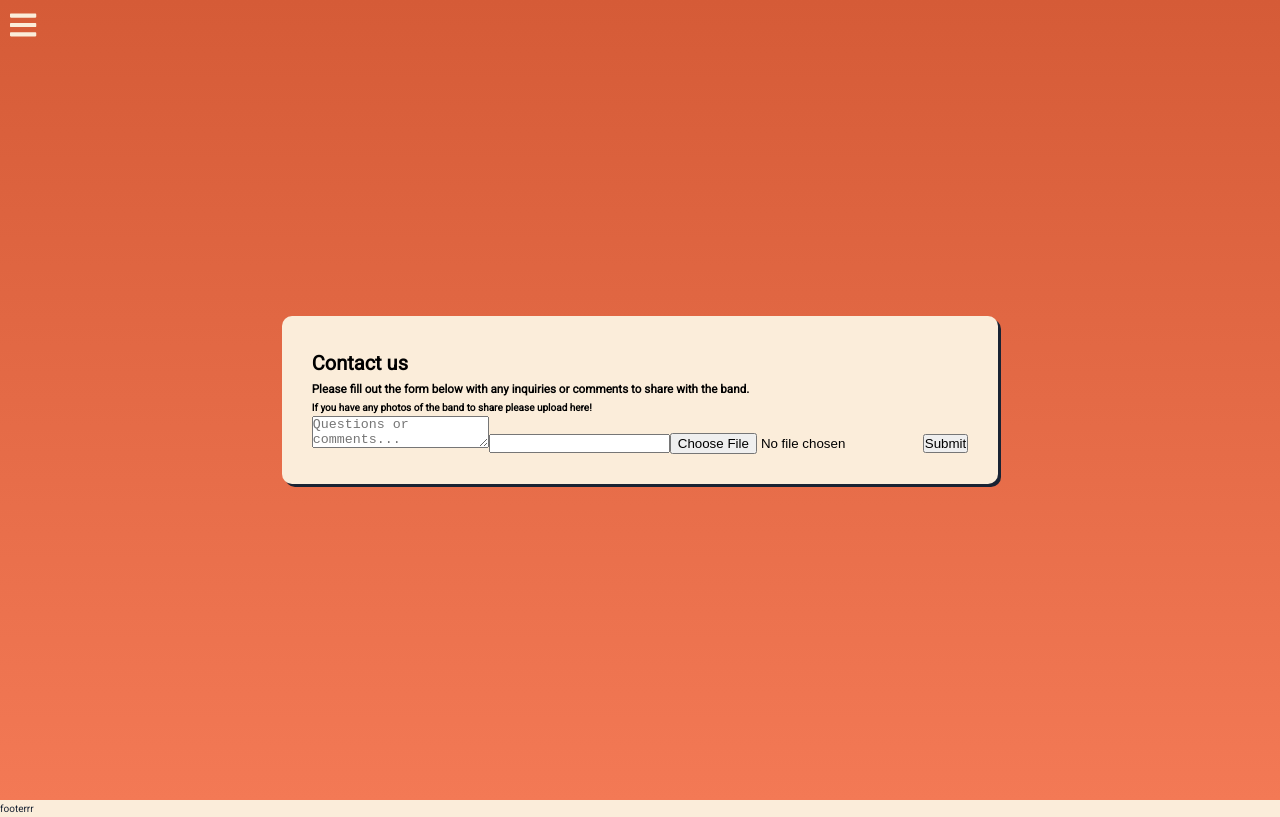
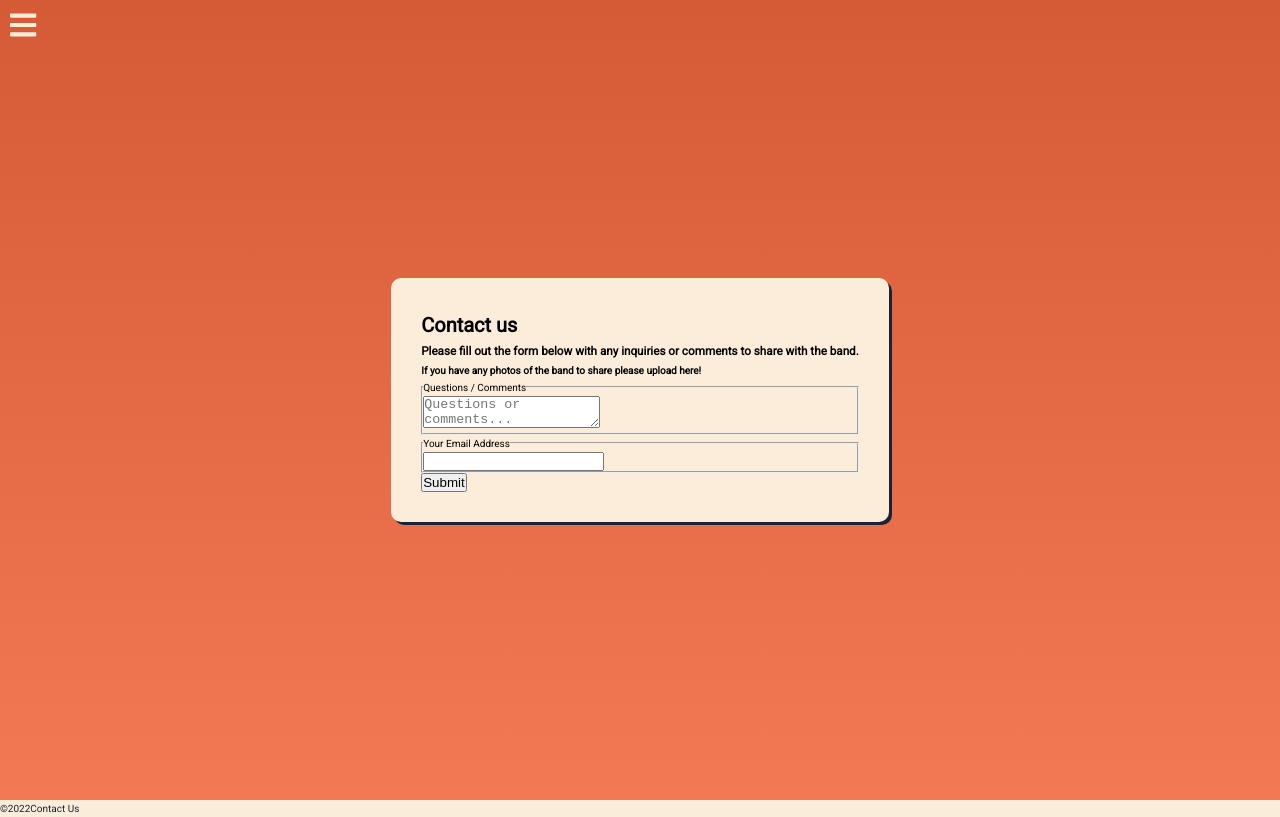
Before and after one commit to kennja05/pcwb-V2, a React (Create React App) app: page /contact in a window 1280 px wide. Built offline with nearby package versions, Linux system fonts and the light colour scheme.

Commit message:
remove file upload from contact form

```diff
--- a/src/pages/contactForm.tsx
+++ b/src/pages/contactForm.tsx
@@ -33,9 +33,14 @@ export default function contactForm(){
                     please upload here!
                 </h4>
                <form>
-                    <textarea placeholder='Questions or comments...'></textarea>
-                    <input type='email' />
-                    <input type='file' />
+                   <fieldset>
+                       <legend>Questions / Comments</legend>
+                       <textarea placeholder='Questions or comments...'></textarea>
+                   </fieldset>
+                   <fieldset>
+                       <legend>Your Email Address</legend>
+                        <input type='email' />
+                    </fieldset>
                     <input type='submit' />
                 </form>
             </FormWrapper>
--- a/src/partials/footer.tsx
+++ b/src/partials/footer.tsx
@@ -8,6 +8,9 @@ const Footer = styled.footer`
 
 export default function footer() {
     return (
-        <Footer>footerrr</Footer>
+        <Footer>
+            <span>©2022</span>
+            <span><a href='/contact'>Contact Us</a></span>
+        </Footer>
     )
 }
```
